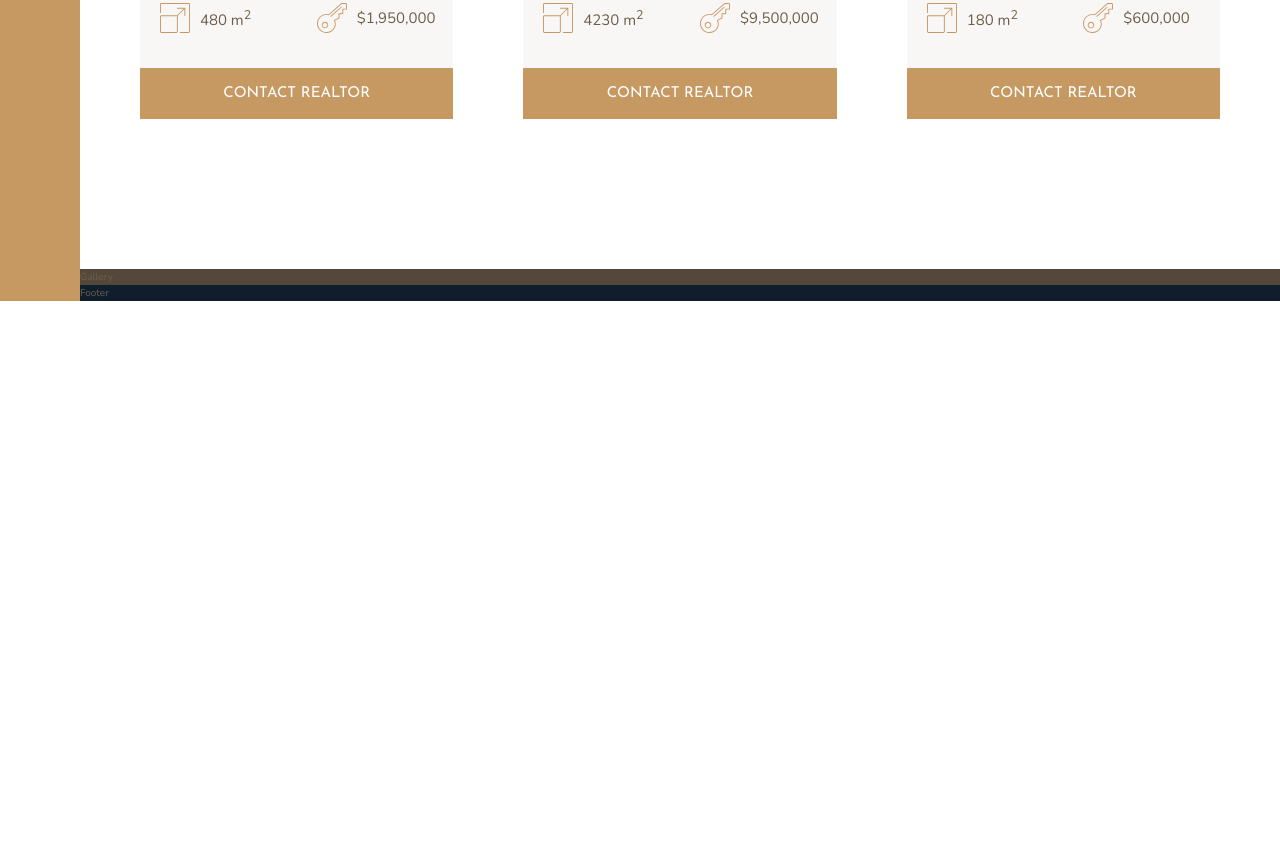
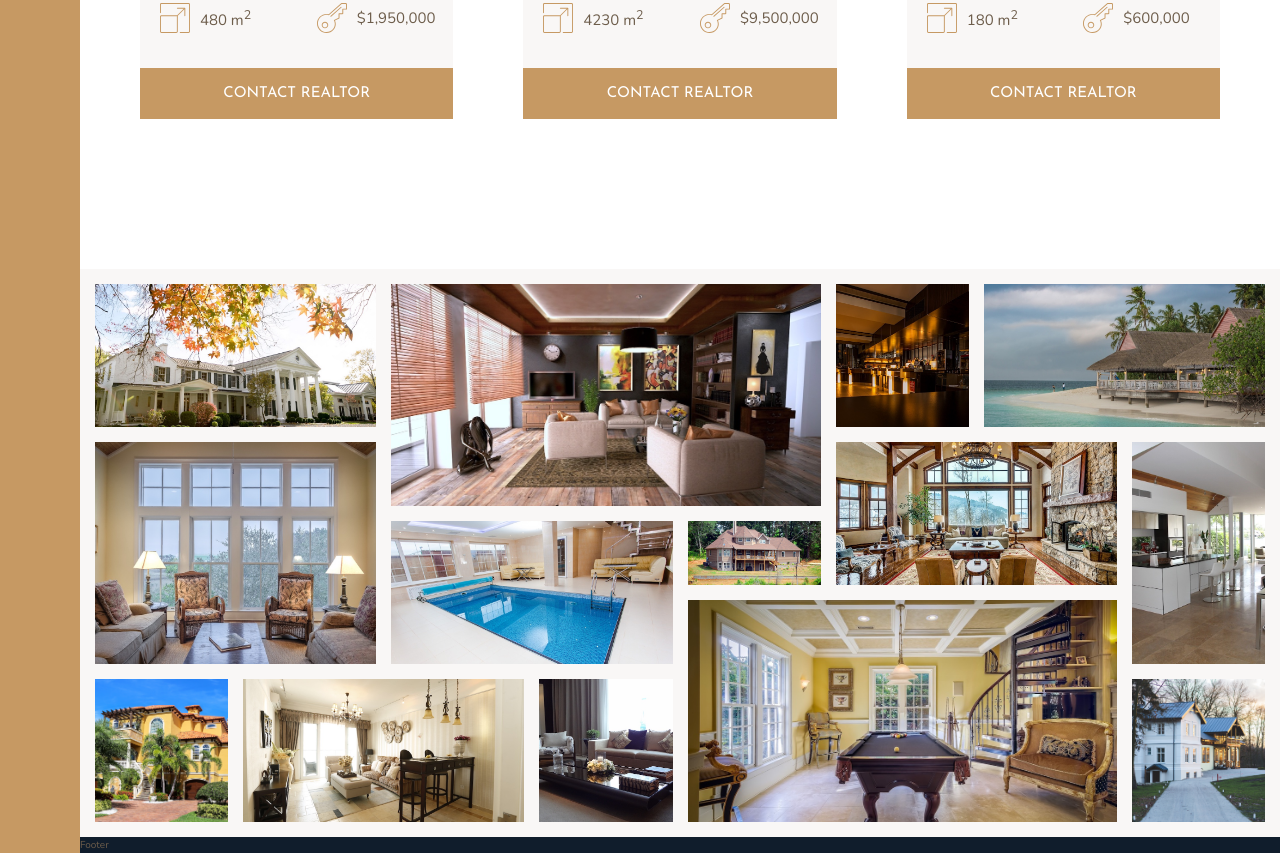
Before and after one commit to GrimmOutlook/nexter, a website: page index.html in a window 1280 px wide. Shown: the part 2821-3674 px from the top of the page. Before the commit the page ends 3122 px from the top, so only its background shows below. Drawn offline with nearby package versions, Linux system fonts and the light colour scheme.

Commit message:
Completed entire Gallery section.

```diff
--- a/index.html
+++ b/index.html
@@ -276,7 +276,48 @@
         </div>
       </section>
       <section class="gallery">
-        Gallery
+        <figure class="gallery__item gallery__item--1">
+          <img src="img/gal-1.jpeg" alt="Gallery image 1" class="gallery__img">
+        </figure>
+        <figure class="gallery__item gallery__item--2">
+          <img src="img/gal-2.jpeg" alt="Gallery image 2" class="gallery__img">
+        </figure>
+        <figure class="gallery__item gallery__item--3">
+          <img src="img/gal-3.jpeg" alt="Gallery image 3" class="gallery__img">
+        </figure>
+        <figure class="gallery__item gallery__item--4">
+          <img src="img/gal-4.jpeg" alt="Gallery image 4" class="gallery__img">
+        </figure>
+        <figure class="gallery__item gallery__item--5">
+          <img src="img/gal-5.jpeg" alt="Gallery image 5" class="gallery__img">
+        </figure>
+        <figure class="gallery__item gallery__item--6">
+          <img src="img/gal-6.jpeg" alt="Gallery image 6" class="gallery__img">
+        </figure>
+        <figure class="gallery__item gallery__item--7">
+          <img src="img/gal-7.jpeg" alt="Gallery image 7" class="gallery__img">
+        </figure>
+        <figure class="gallery__item gallery__item--8">
+          <img src="img/gal-8.jpeg" alt="Gallery image 8" class="gallery__img">
+        </figure>
+        <figure class="gallery__item gallery__item--9">
+          <img src="img/gal-9.jpeg" alt="Gallery image 9" class="gallery__img">
+        </figure>
+        <figure class="gallery__item gallery__item--10">
+          <img src="img/gal-10.jpeg" alt="Gallery image 10" class="gallery__img">
+        </figure>
+        <figure class="gallery__item gallery__item--11">
+          <img src="img/gal-11.jpeg" alt="Gallery image 11" class="gallery__img">
+        </figure>
+        <figure class="gallery__item gallery__item--12">
+          <img src="img/gal-12.jpeg" alt="Gallery image 12" class="gallery__img">
+        </figure>
+        <figure class="gallery__item gallery__item--13">
+          <img src="img/gal-13.jpeg" alt="Gallery image 13" class="gallery__img">
+        </figure>
+        <figure class="gallery__item gallery__item--14">
+          <img src="img/gal-14.jpeg" alt="Gallery image 14" class="gallery__img">
+        </figure>
       </section>
       <footer class="footer">
         Footer
--- a/sass/_gallery.scss
+++ b/sass/_gallery.scss
@@ -1,4 +1,80 @@
 .gallery {
-  background-color: $color-grey-dark-1;
+  background-color: $color-grey-light-1;
   grid-column: full-start / full-end;
+
+  display: grid;
+  grid-template-columns: repeat(8, 1fr);
+  grid-template-rows: repeat(7, 5vw);
+  grid-gap: 1.5rem;
+
+  padding: 1.5rem;
+
+  &__item {
+    &--1 {
+      grid-column: 1 / span 2;
+      grid-row: 1 / span 2;
+    }
+    &--2 {
+      grid-column: 3 / 6;
+      grid-row: 1 / 4;
+    }
+    &--3 {
+      grid-column: 6 / 7;
+      grid-row: 1 / 3;
+    }
+    &--4 {
+      grid-column: 7 / 9;
+      grid-row: 1 / 3;
+    }
+    &--5 {
+      grid-column: 1 / 3;
+      grid-row: 3 / 6;
+    }
+    &--6 {
+      grid-column: 3 / 5;
+      grid-row: 4 / 6;
+    }
+    &--7 {
+      grid-column: 5 / 6;
+      grid-row: 4 / 5;
+    }
+    &--8 {
+      grid-column: 6 / 8;
+      grid-row: 3 / 5;
+    }
+    &--9 {
+      grid-column: 8 / 9;
+      grid-row: 3 / 6;
+    }
+    &--10 {
+      grid-column: 1 / 2;
+      grid-row: 6 / 8;
+    }
+    &--11 {
+      grid-column: 2 / 4;
+      grid-row: 6 / 8;
+    }
+    &--12 {
+      grid-column: 4 / 5;
+      grid-row: 6 / 8;
+    }
+    &--13 {
+      grid-column: 5 / 8;
+      grid-row: 5 / 8;
+    }
+    &--14 {
+      grid-column: 8 / 9;
+      grid-row: 6 / 8;
+    }
+  }
+
+  // to keep intrinsic aspect ratio
+  // object-fit: cover; is similar to background-image: cover; but for img elements
+  // makes an image fill a container
+  &__img {
+    width: 100%;
+    height: 100%;
+    object-fit: cover;
+    display: block;
+  }
 }
```
Also changed, not shown: css/style.css.
